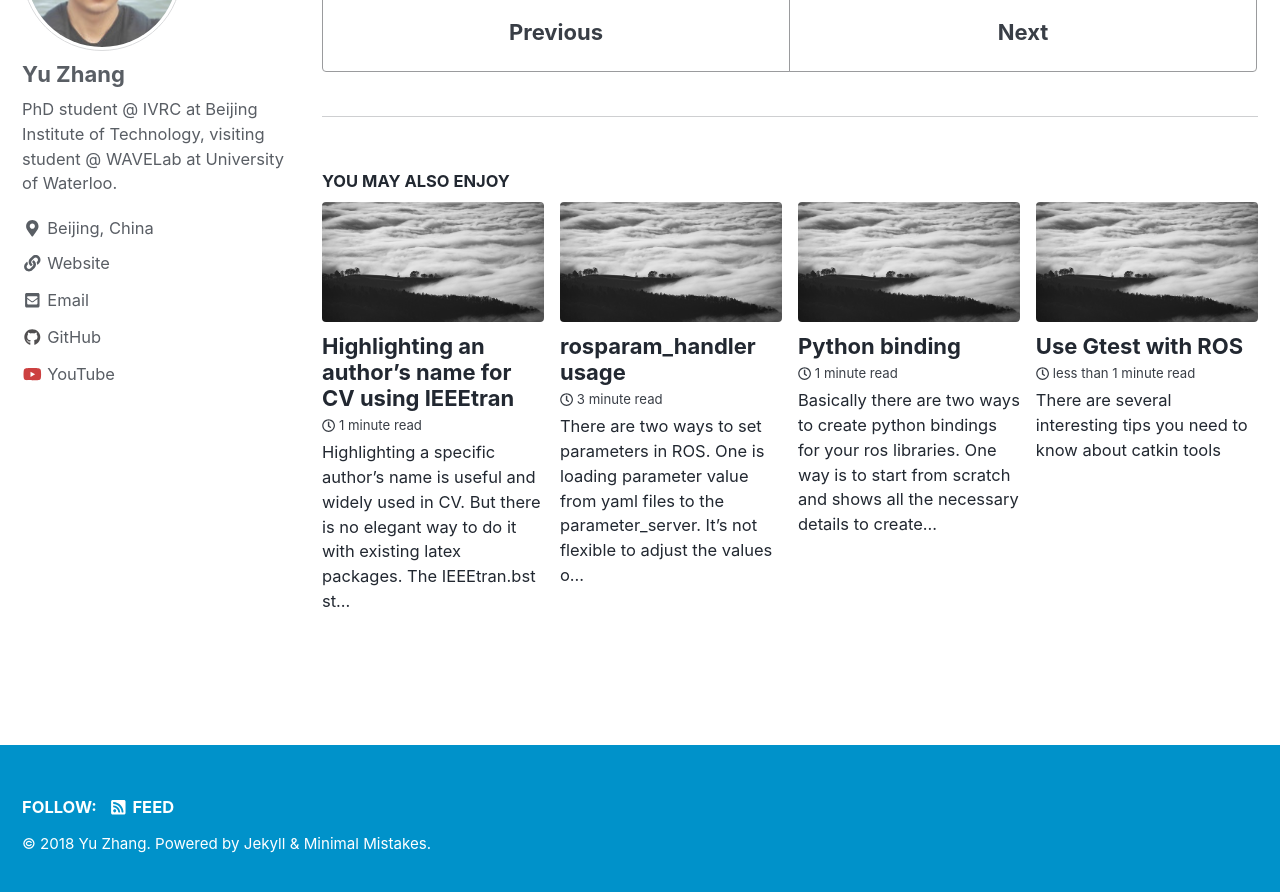
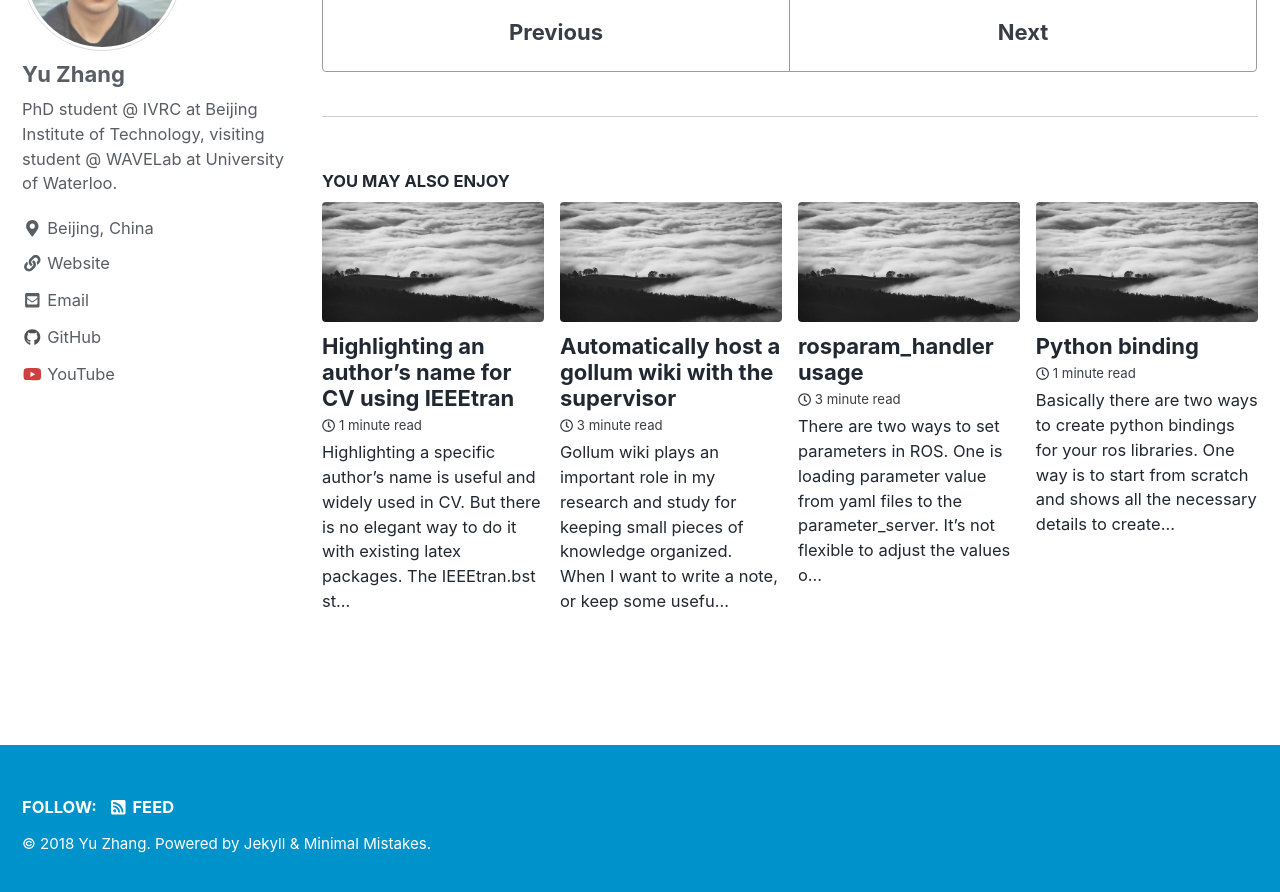
Before and after one commit to product-noob/my-blog, a Jekyll site: the page built from _posts/2017-02-15-The-Best-IDE-for-ROS.md, in a window 1280 px wide and 900 px high, scrolled down 975 px. Shown: the top 892 px of the window. Built offline with Jekyll 4.4.1, drawn with Linux system fonts in a browser that asks for light colours; nearby versions of some CDN libraries; some of the changed lines change nothing that is shown.

Commit message:
add missing part

````diff
--- a/_posts/2018-05-07-supervisor_setting.md
+++ b/_posts/2018-05-07-supervisor_setting.md
@@ -1,5 +1,5 @@
 ---
-published: false
+published: true
 title: Automatically host a gollum wiki with the supervisor
 classes: wide
 categories:
@@ -16,10 +16,72 @@
 
 Thus, I switch to the supervisor, a process control system, to manage the programs running in the background. So far, I am happy with it since it's easy to install, configure and update. In addition, it provides a web gui to control the state of programs. What a nice feature to have!
 
+## Dependencies
+* [rbenv]() (ruby version manager, avoid messing up with the ruby comes with the system)
+* [bundler]() (ruby application gem manaer, install and update gems with ease)
+* [gollum]()  (wiki engine)
+* [supervisor]() (Automatically host the wiki when the system starts, also provide a nice gui to control programs)
+
 
 ## Installation
-Installation of supervisor is pretty simple.
+Here is a simple gollum wiki template: [https://github.com/yuzhangbit/wiki_barebone.git](https://github.com/yuzhangbit/wiki_barebone.git) that we are going to use.
+
+Run the install script in the repo. This install script has only been tested on ubuntu 14.04 LTS and 16.04 LTS.
 ```bash
-sudo apt-get install supervisor
+git clone https://github.com/yuzhangbit/wiki_barebone.git
+cd wiki_barebone
 ```
+If it is your first time to install dependencies, please run commands below.
+```bash
+bash install.bash  # install dependencies, rbenv, bundler, gollum, supervisor, enable the web gui for supervisor
+bash setup.bash    # set up the autostart configuration for the wiki app
+```
+
+If you have already installed the dependencies, make your wiki automatically start using commands below,
+```bash
+bash setup.bash
+```
+## Usage
+Open your browser and check the wiki out.
+```bash
+localhost:8888
+```
+#### Start and Stop wiki
+This wiki will be hosted automatically when you start the ubuntu. You can control the program through commands below or web gui interfaces.
+```bash
+sudo supervisorctl start wiki     # start to host the wiki, the "wiki" is defined by the APP_NAME variable.
+sudo supervisorctl restart wiki   # restart to host the wiki, the "wiki" is defined by the APP_NAME variable.
+sudo supervisorctl stop wiki      # stop to host the wiki,  the "wiki" is defined by the APP_NAME variable.
+```
+
+### Supervisor
+**NOTE**: If you install `supervisor` via `pip`, you probably can not generate a configuration file `/etc/supervisor/supervisord.conf` and the `/etc/supervisor/conf.d` folder. Even if you create the configuration file and directory for it manually, you are going to have trouble with `sockets` when running `supervisorctl` commands. So the `apt-get install` method is recommended.
+
+
 ## Configuration
+In order to manage all `programs`, `supervisor` creates a `/etc/supervisor/conf.d` directory to hold all the `.conf` files for all the programs. In its `supervisord.conf` file, it defines
+```
+[include]
+files = /etc/supervisor/conf.d/*.conf
+```
+folder to find all the `.conf` files.  If this is missing, please add it manually.
+
+An example `.conf` file can be generated by `setup.bash` script in [https://github.com/yuzhangbit/wiki_barebone](https://github.com/yuzhangbit/wiki_barebone).
+
+
+### Enable the web gui
+The web gui tool for the supervisor can be enabled in `/etc/supervisor/supervisord.conf` by adding
+```
+[inet_http_server]
+port = 127.0.0.1:9001
+```
+to `/etc/supervisor/supervisord.conf`. This is done by the `install.bash` script in [https://github.com/yuzhangbit/wiki_barebone](https://github.com/yuzhangbit/wiki_barebone)
+Then you can check the status of programs managed by the supervisor through `localhost:9001` in web browser.
+
+### Useful Commands for Supervisor
+```bash
+sudo supervisorctl reload  # reload the supervisor.conf file and restart supervisor
+sudo supervisorctl reread # reread the .conf files for programs
+sudo supervisorctl udpate # update all the programs
+sudo supervisorctl start all # start all the programs
+```
````
